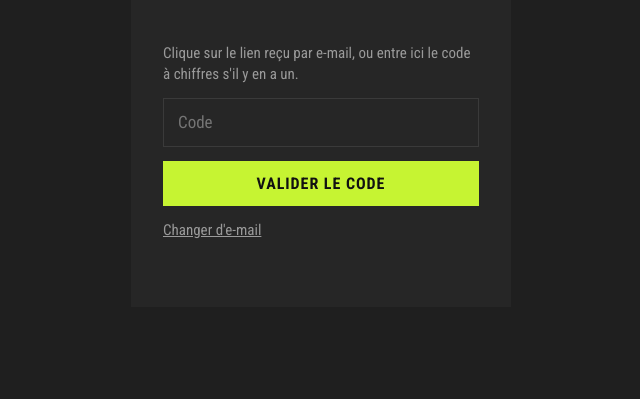
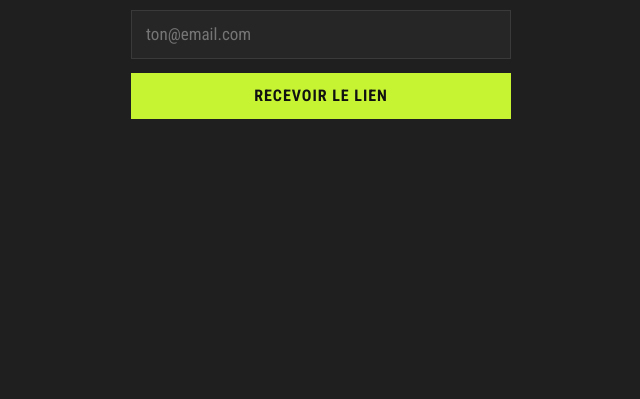
Before and after one commit to Bubbleoui/sideforce, a plain HTML site: page index.html in a window 1280 px wide. Shown: the part 401-800 px from the top of the page, without its empty margins (319-959 px from the left). Drawn offline with Linux system fonts and the light colour scheme.

Commit message:
Fix login screen layout
Co-Authored-By: Claude Sonnet 5.5 <noreply@anthropic.com>
Claude-Session: https://claude.ai/code/session_01KxY5BAHjMMJG8VKhSY8odX

```diff
--- a/index.html
+++ b/index.html
@@ -272,8 +272,8 @@ body.rfull .rfoot{display:none}
 
 <style>
 .lg{position:fixed;inset:0;z-index:100;background:var(--bg);display:flex;align-items:center;justify-content:center;padding:24px}
-.lg[hidden]{display:none}
-.lg .box{width:100%;max-width:380px;display:flex;flex-direction:column;gap:14px}
+.lg[hidden],.lg [hidden]{display:none!important}
+.lg .lgb{width:100%;max-width:380px;display:flex;flex-direction:column;gap:14px}
 .lg svg{width:120px;height:auto}
 .lg h1{margin:0;font-size:28px;text-transform:uppercase;letter-spacing:.04em}
 .lg h1 em{color:var(--lime);font-style:normal}
@@ -286,15 +286,15 @@ body.rfull .rfoot{display:none}
 .lg .lnk{background:none;border:0;color:var(--mute);text-decoration:underline;padding:0;align-self:flex-start}
 #logout{margin-top:auto}
 </style>
-<div class="lg" id="lg" hidden><div class="box">
+<div class="lg" id="lg" hidden><div class="lgb">
   <svg viewBox="0 0 110 60" aria-hidden="true"><polygon points="14,4 32,4 20,56 2,56" fill="#000" stroke="#fff" stroke-width="2"/><polygon points="36,4 54,4 42,56 24,56" fill="#000" stroke="#fff" stroke-width="2"/><polygon points="58,4 76,4 64,56 46,56" fill="#c6f432"/><polygon points="80,4 98,4 86,56 68,56" fill="#c6f432"/></svg>
   <h1>Side<em>Force</em> Pipeline</h1>
-  <div id="lgStep1" class="box" style="max-width:none">
+  <div id="lgStep1" class="lgb" style="max-width:none">
     <p>Entre ton e-mail pour recevoir un lien de connexion.</p>
     <input id="lgMail" type="email" autocomplete="email" inputmode="email" placeholder="ton@email.com">
     <button class="go" id="lgSend">Recevoir le lien</button>
   </div>
-  <div id="lgStep2" class="box" style="max-width:none" hidden>
+  <div id="lgStep2" class="lgb" style="max-width:none" hidden>
     <p>Clique sur le lien reçu par e-mail, ou entre ici le code à chiffres s'il y en a un.</p>
     <input id="lgCode" type="text" inputmode="numeric" autocomplete="one-time-code" placeholder="Code">
     <button class="go" id="lgVerify">Valider le code</button>
```
